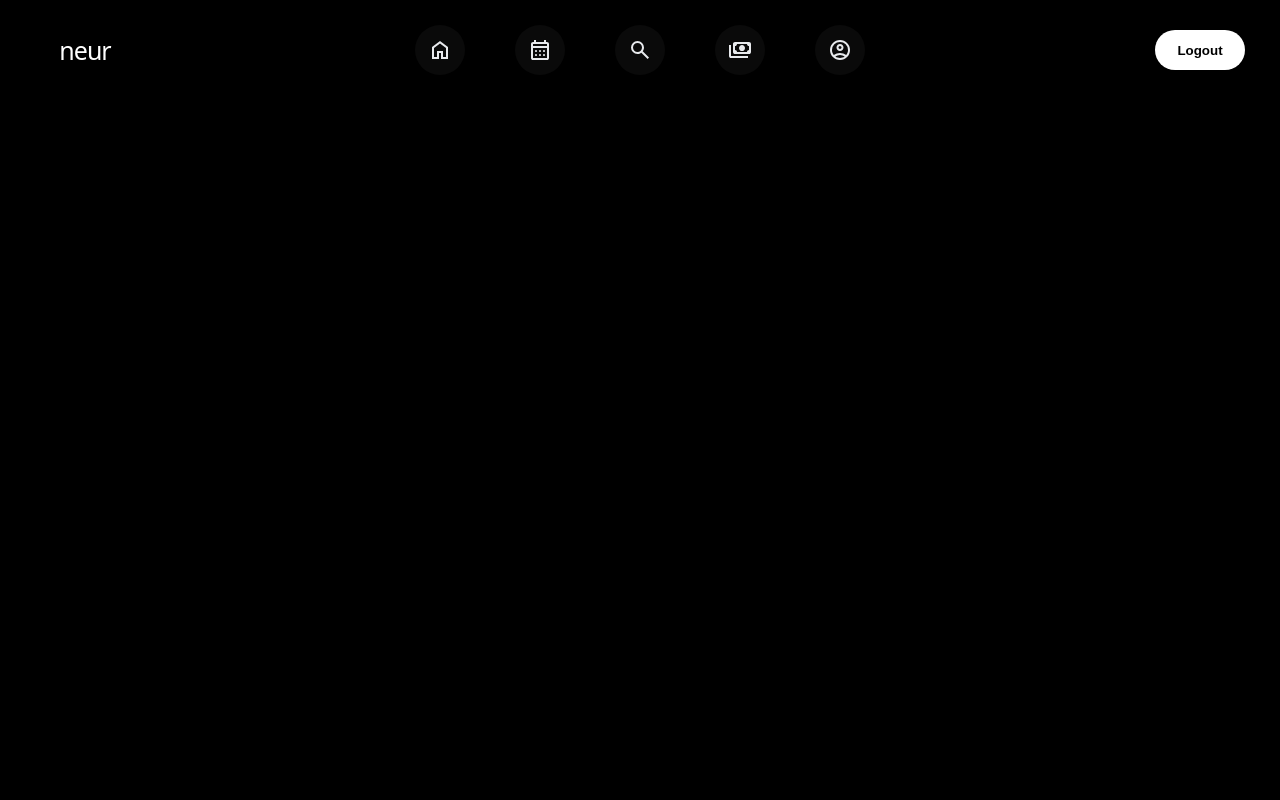
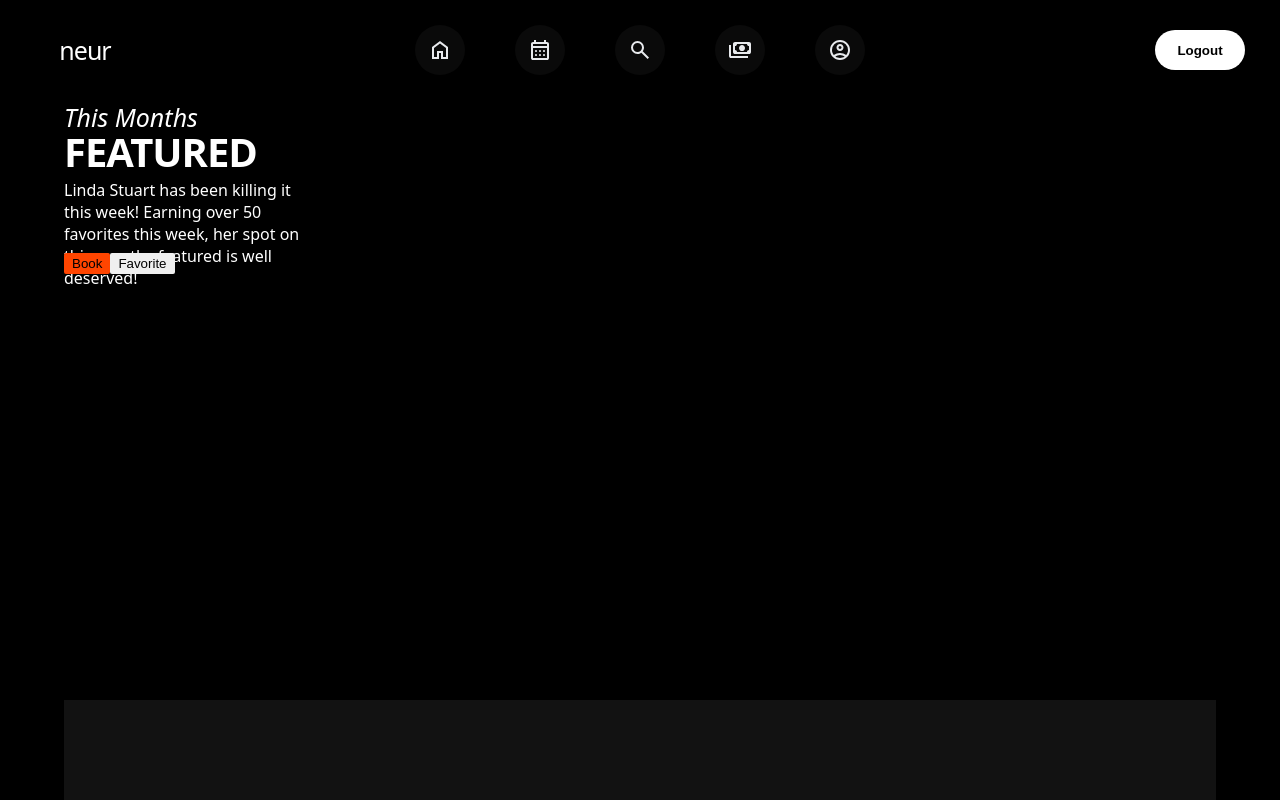
Before and after one commit to trevtemba/neur-frontend, a React (Vite) app: page /home in a window 1280 px wide. Shown: the top 800 px of the page. Built offline with nearby package versions, Linux system fonts and the light colour scheme.

Commit message:
add featured html and boiler css

```diff
--- a/src/App.jsx
+++ b/src/App.jsx
@@ -13,6 +13,7 @@ const App = () => {
       <nav>
         < Navigation />
       </nav>
+
       <Routes>
         <Route path="/" element={<AuthForm />} />
         <Route path="/profile" element={<Profile />} />
--- a/src/Components/Home/Home.jsx
+++ b/src/Components/Home/Home.jsx
@@ -4,7 +4,24 @@ import "./home.css"
 const Home = () => {
     return (
         <div className="homePage">
-            <div>
+            <div
+            className="pageContainer">
+
+                <div
+                className="featuredContainer">
+                    <span className="subTitle">This Months</span>
+                    <span className="mainTitle">FEATURED</span>
+                    <span className="textBody">
+                        Linda Stuart has been killing it this week!
+                        Earning over 50 favorites this week, her spot on this months
+                        featured is well deserved!
+                    </span>
+                    <label><img src="" alt="" /></label>
+                    <div className="featuredButtons">
+                        <button className="bookButtons">Book</button>
+                        <button className="favoriteButtons">Favorite</button>
+                    </div>
+                </div>
 
             </div>
         </div>
--- a/src/Components/Home/home.css
+++ b/src/Components/Home/home.css
@@ -0,0 +1,59 @@
+.homePage {
+    display: flex;
+    justify-content: center;
+    width: 100%;
+    height: 100vw;
+    background-color: transparent;
+}
+
+.pageContainer {
+    display: grid;
+    width: 90%;
+    height: 100%;
+    background-color: rgb(18, 18, 18);
+}
+
+.featuredContainer {
+    width: 100%;
+    height: 600px;
+    display: flex;
+    flex-direction: column;
+    background-color: black;
+    line-height: 0.;
+}
+
+.textBody {
+    color: white;
+    height: 50px;
+    width: 250px;
+    overflow-wrap: break-word;
+}
+
+.subTitle {
+    color: white;
+    font-style: italic;
+    font-size: 25px;
+    margin-bottom: -10px;
+}
+
+.mainTitle {
+    color: white;
+    font-size: 40px;
+    font-weight: 600;
+    letter-spacing: -1px;
+}
+
+.featuredButtons button{
+
+
+    border-radius: 2px;
+    border-color: transparent;
+}
+
+.bookButtons {
+    background-color: orangered;
+}
+
+.favoriteBooks {
+
+}
--- a/src/Components/Navigation/Navigation.jsx
+++ b/src/Components/Navigation/Navigation.jsx
@@ -32,11 +32,11 @@ const navButtonAnimation = {
 const buttonAnimation = {
     initial: {
         backgroundColor: "#ffffff",
-        borderRadius: "25px",
+        borderRadius: "30px",
     },
     whileHover: {
         backgroundColor: "#e1e1e1",
-        borderRadius: "20px",
+        borderRadius: "15px",
     },
     whileTap: {
         scale: 0.95,
@@ -55,6 +55,7 @@ const Navigation = () => {
     return (
         <div
         className="topBar">
+
             <motion.div
             className="logoContainer">
                 neur
--- a/src/index.css
+++ b/src/index.css
@@ -1,8 +1,8 @@
-body {
+html, body {
   margin: 0;
   padding: 0;
   font-family: system-ui, -apple-system, BlinkMacSystemFont, 'Segoe UI', Roboto, Oxygen, Ubuntu, Cantarell, 'Open Sans', 'Helvetica Neue', sans-serif;
-  height: 100vh;
+  height: 100vw;
   background-color: rgb(0, 0, 0);
 }
 
```
